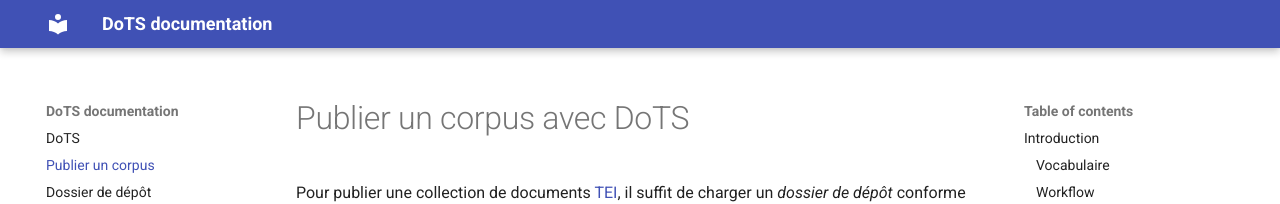
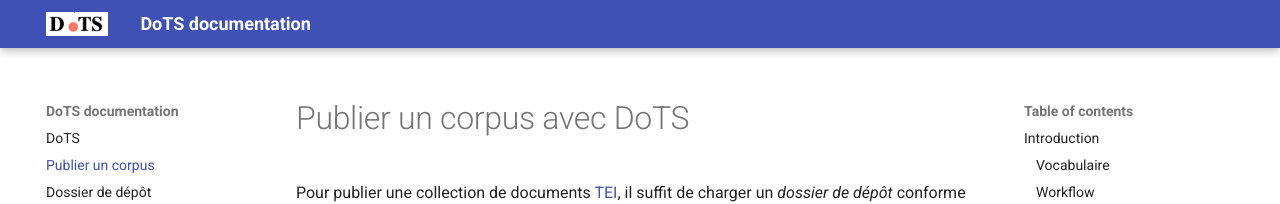
Before and after one commit to emmamorlock/dots_documentation, an MkDocs documentation site: the page built from docs/publishing-workflow.md, in a window 1280 px wide. Shown: the top 204 px of the page. Built offline with MkDocs 1.6.1 and Material for MkDocs 9.7.7, drawn with Linux system fonts in a browser that asks for light colours.

Commit message:
add dots logo

```diff
--- a/mkdocs.yml
+++ b/mkdocs.yml
@@ -10,6 +10,7 @@
 
 theme:
   name: material
+  logo: img/logo-dots.png
 
 extra_css:
   - css/custom.css
```
Also changed, not shown: docs/img/logo-dots.png (added).
